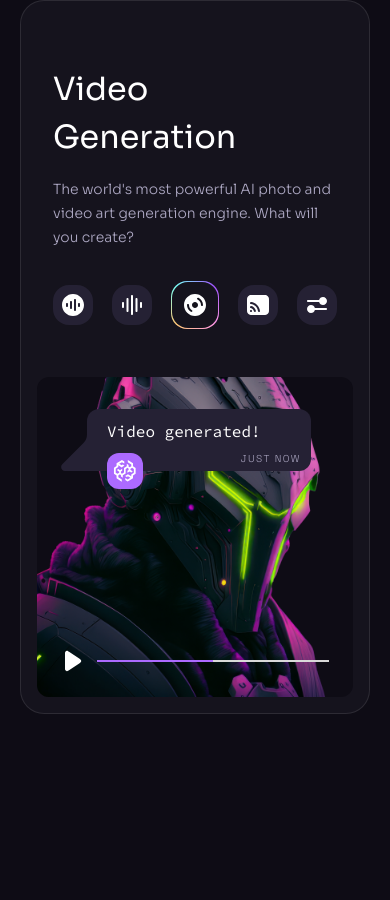
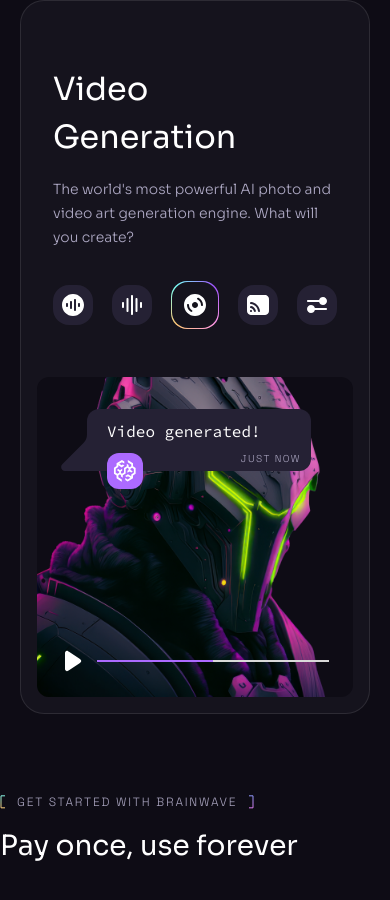
Before and after one commit to kira07Sj/BrainWave, a React (Vite) app: page / in a window 390 px wide. Shown: the part 6274-7174 px from the top of the page. Before the commit the page ends 7028 px from the top, so only its background shows below. Built offline with nearby package versions, Linux system fonts and the light colour scheme.

Commit message:
init pricing component & update on heading by adding Tagline component

```diff
--- a/src/App.jsx
+++ b/src/App.jsx
@@ -5,6 +5,7 @@
 import Hero from './components/Hero';
 import Collaboration from './components/Collaboration';
 import Services from './components/Services';
+import Pricing from './components/Pricing';
 
 function App() {
 
@@ -18,6 +19,7 @@
         <Benefits></Benefits>
         <Collaboration></Collaboration>
         <Services></Services>
+        <Pricing></Pricing>
 
     </div>
 
--- a/src/components/Heading.jsx
+++ b/src/components/Heading.jsx
@@ -1,11 +1,13 @@
-import React from 'react'
+import Tagline from './Tagline'
 
-const Heading = ({className, title, text}) => {
+const Heading = ({className, title, text, tag}) => {
   return (
     <div className={`${className || ""} max-w-[50rem]
      mx-auto mb-12 lg:mb-20 `}>
+      {tag && <Tagline className="mb-4 md:justify-center">{tag}</Tagline>}
       {title && <h2 className='h2'>{title}</h2>}
       {text && <p className='body-2 mt-4 text-n-4'>{text}</p>}
+
     </div>
   )
 }
--- /dev/null
+++ b/src/components/Pricing.jsx
@@ -0,0 +1,28 @@
+import React from 'react'
+import Section from './Section'
+import { smallSphere, stars } from '../assets'
+import Heading from './Heading'
+
+
+const Pricing = () => {
+  return (
+    <Section className="overflow-hidden" id="pricing">
+        <div className='conatiner relative z-2'>
+        <div className='hidden relative justify-center mb-[6.5rem]
+         lg:flex'>
+            <img src={smallSphere}className=' relative z-1'
+             width={255} height={255} alt="sphere" />
+             <div className=' absolute top-1/2 left-1/2 w-[60rem]
+              -translate-x-1/2 -translate-y-1/2 pointer-events-none'>
+                <img src={stars} className='w-full' width={950} height={400}
+                alt="stars" />
+             </div>
+         </div>
+
+         <Heading tag= "Get started with Brainwave" title="Pay once, use forever"></Heading>
+        </div>
+    </Section>
+  )
+}
+
+export default Pricing
--- /dev/null
+++ b/src/components/Tagline.jsx
@@ -0,0 +1,13 @@
+import brackets from "../assets/svg/Brackets"
+
+const Tagline = ({className, children}) => {
+  return (
+    <div className={`tagline flex items-center ${className || ""}`}>
+      {brackets("left")}
+      <div className="mx-3 text-n-3">{children}</div>
+      {brackets("right")}
+    </div>
+  )
+}
+
+export default Tagline
```
